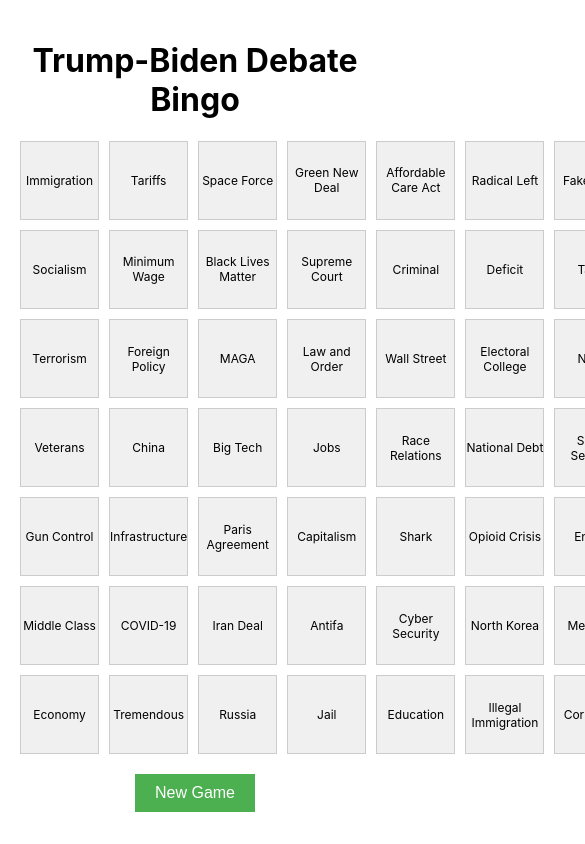
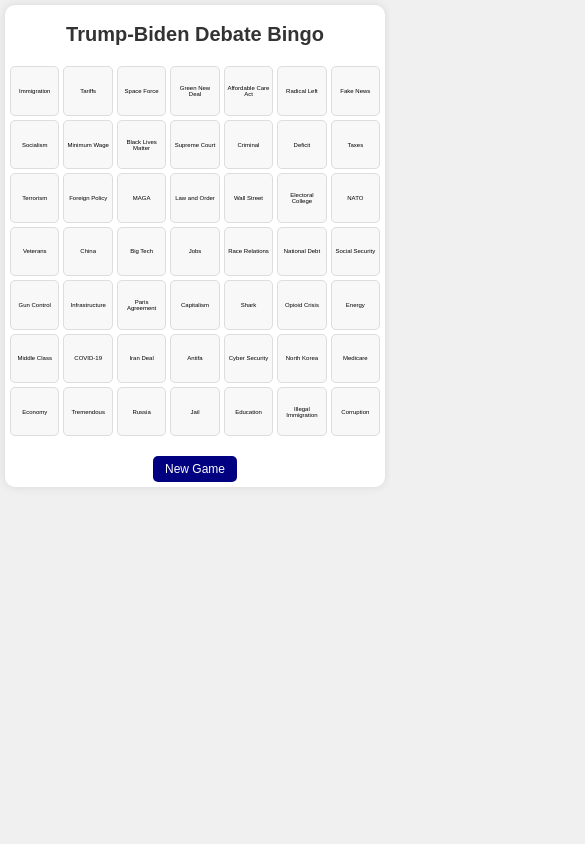
Before and after one commit to rogerlam1/debate-bingo, a React (Create React App) app: page / in a window 390 px wide. Shown: the top 844 px of the page, 585 px wide, since content can reach past the window. Built offline with nearby package versions, Linux system fonts and the light colour scheme.

Commit message:
Update UI to be more reactive and improve responsiveness

```diff
--- a/public/index.html
+++ b/public/index.html
@@ -24,7 +24,7 @@
       work correctly both with client-side routing and a non-root public URL.
       Learn how to configure a non-root public URL by running `npm run build`.
     -->
-    <title>React App</title>
+    <title>Debate Bingo</title>
   </head>
   <body>
     <noscript>You need to enable JavaScript to run this app.</noscript>
--- a/src/App.css
+++ b/src/App.css
@@ -1,14 +1,38 @@
+body {
+  font-family: Arial, sans-serif;
+  margin: 0;
+  padding: 0;
+  background-color: #f0f0f0;
+}
+
+.App {
+  display: flex;
+  justify-content: center;
+  align-items: center;
+  min-height: 10vh;
+  padding: 20px;
+}
+
 .bingo-container {
   max-width: 800px;
+  width: 100%;
   margin: 0 auto;
   padding: 20px;
   text-align: center;
+  background-color: white;
+  border-radius: 10px;
+  box-shadow: 0 0 10px rgba(0,0,0,0.1);
+}
+
+h1 {
+  color: #333;
+  margin-bottom: 20px;
 }
 
 .bingo-board {
   display: grid;
   grid-template-columns: repeat(7, 1fr);
-  gap: 10px;
+  gap: 8px;
   margin-bottom: 20px;
 }
 
@@ -17,34 +41,118 @@
   display: flex;
   align-items: center;
   justify-content: center;
-  background-color: #f0f0f0;
-  border: 1px solid #ccc;
+  background-color: #f8f8f8;
+  border: 1px solid #ddd;
+  border-radius: 5px;
   cursor: pointer;
-  font-size: 12px;
-  transition: background-color 0.3s;
+  font-size: 16px;
+  padding: 4px;
+  word-wrap: break-word;
+  text-align: center;
+  transition: all 0.3s ease;
+}
+
+.bingo-card:hover {
+  background-color: #e8e8e8;
 }
 
 .bingo-card.marked {
-  background-color: #a0ffa0;
+  background-color: navy;
+  border-color: #000080;
+  color: white;
+  animation: pulse 0.3s ease-in-out;
+}
+
+@keyframes pulse {
+  0% { transform: scale(1); }
+  50% { transform: scale(1.05); }
+  100% { transform: scale(1); }
 }
 
 .bingo-win {
   font-size: 24px;
   font-weight: bold;
-  color: green;
+  color: navy;
   margin-bottom: 20px;
+  animation: pulse 1s infinite;
 }
 
 .new-game-btn {
   padding: 10px 20px;
   font-size: 16px;
-  background-color: #4CAF50;
+  background-color: navy;
   color: white;
   border: none;
+  border-radius: 5px;
   cursor: pointer;
   transition: background-color 0.3s;
 }
 
 .new-game-btn:hover {
-  background-color: #45a049;
+  background-color: #000080;
 }
+
+@media (max-width: 900px) {
+  .bingo-container {
+    padding: 15px;
+  }
+
+  .bingo-board {
+    gap: 6px;
+  }
+
+  .bingo-card {
+    font-size: 10px;
+  }
+}
+
+@media (max-width: 600px) {
+  .App {
+    padding: 10px;
+  }
+
+  .bingo-container {
+    padding: 10px;
+  }
+
+  h1 {
+    font-size: 24px;
+  }
+
+  .bingo-board {
+    gap: 4px;
+  }
+
+  .bingo-card {
+    font-size: 8px;
+    padding: 2px;
+  }
+
+  .new-game-btn {
+    padding: 8px 16px;
+    font-size: 14px;
+  }
+}
+
+@media (max-width: 400px) {
+  .App {
+    padding: 5px;
+  }
+
+  .bingo-container {
+    padding: 5px;
+  }
+
+  h1 {
+    font-size: 20px;
+  }
+
+  .bingo-card {
+    font-size: 6px;
+  }
+
+  .new-game-btn {
+    padding: 6px 12px;
+    font-size: 12px;
+  }
+}
--- a/src/App.js
+++ b/src/App.js
@@ -22,13 +22,17 @@
   return shuffled;
 };
 
+
 const BingoCard = ({ word, isMarked, onClick }) => (
-  <div
+  <button
     className={`bingo-card ${isMarked ? 'marked' : ''}`}
     onClick={onClick}
+    style={{
+      transition: 'background-color 0.3s, color 0.3s',
+    }}
   >
     {word}
-  </div>
+  </button>
 );
 
 const BingoBoard = () => {
```
